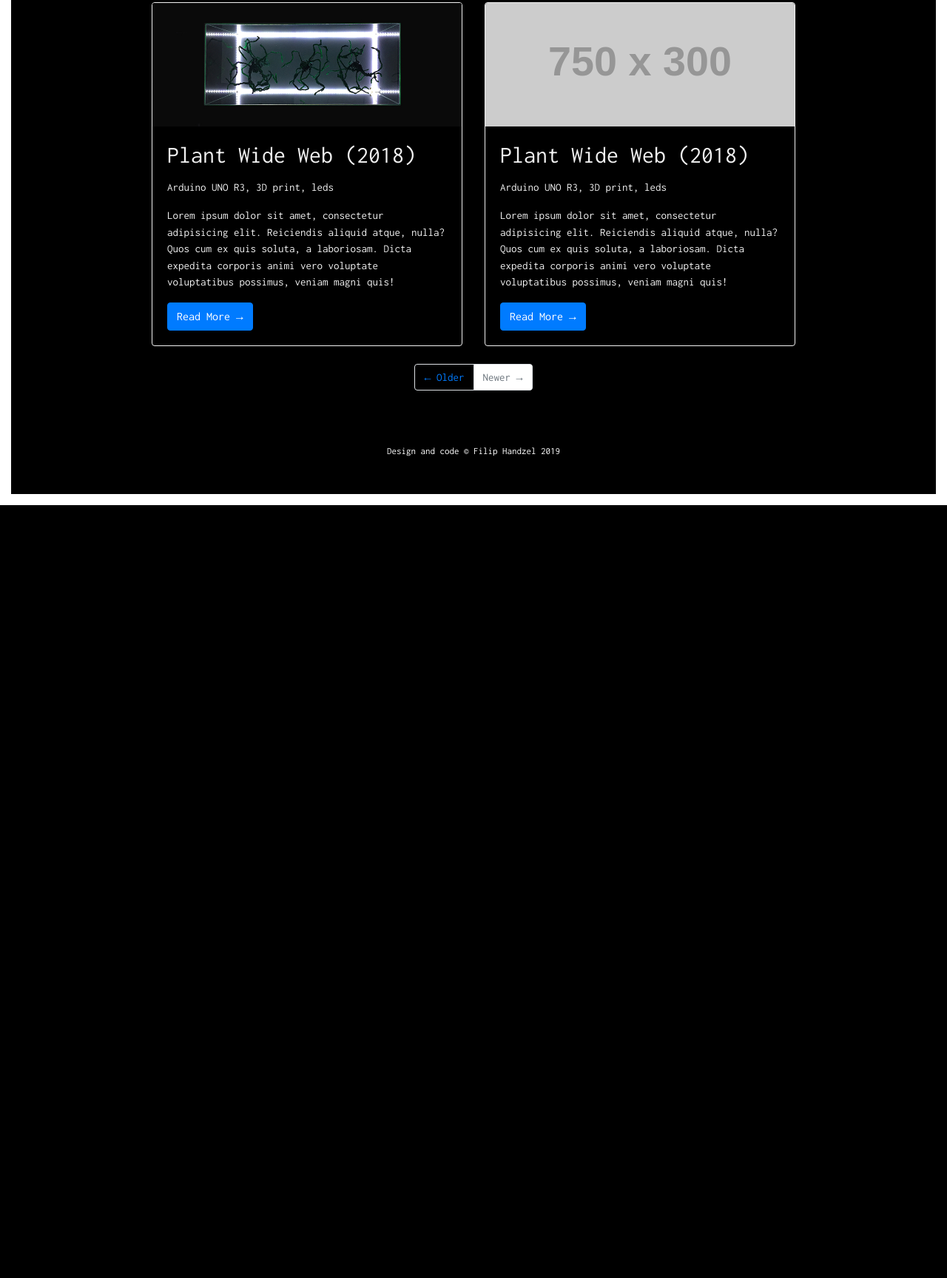
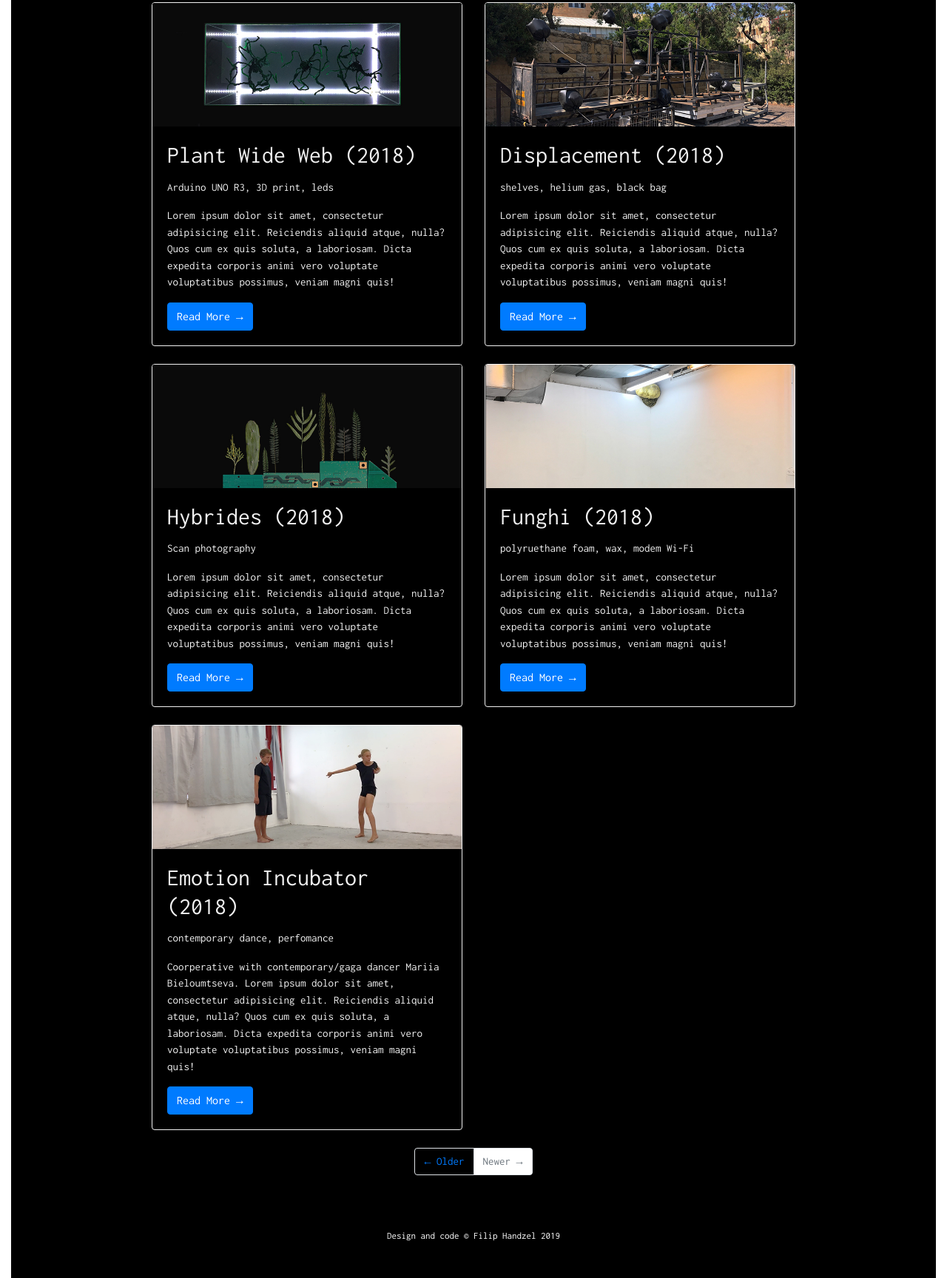
Before and after one commit to haendzel/art-portfolio, a website: page index.html in a window 1280 px wide. Shown: the part 705-2433 px from the top of the page at 74% size. Before the commit the page ends 1388 px from the top, so only its background shows below. Drawn offline with nearby package versions, Linux system fonts and the light colour scheme; placeholder pictures from the web are drawn by us.

Commit message:
add more works

```diff
--- a/index.html
+++ b/index.html
@@ -90,14 +90,50 @@
         </div>
         </div>
 
+        <div class="col-md-6">
+        <div class="card mb-4">
+          <img class="card-img-top" src="img/thumbs/thumb5.jpg" alt="Hybrides">
+          <div class="card-body">
+            <h2 class="card-title">Displacement (2018)</h2>
+            <p class="card-category">shelves, helium gas, black bag</p>
+            <p class="card-text">Lorem ipsum dolor sit amet, consectetur adipisicing elit. Reiciendis aliquid atque, nulla? Quos cum ex quis soluta, a laboriosam. Dicta expedita corporis animi vero voluptate voluptatibus possimus, veniam magni quis!</p>
+            <a href="#" class="btn btn-primary">Read More &rarr;</a>
+          </div>
+        </div>
+        </div>
+
         <!-- Blog Post -->
         <div class="col-md-6">
         <div class="card mb-4">
-          <img class="card-img-top" src="http://placehold.it/750x300" alt="Card image cap">
+          <img class="card-img-top" src="img/thumbs/thumb4.jpg" alt="Hybrides">
           <div class="card-body">
-            <h2 class="card-title">Plant Wide Web (2018)</h2>
-            <p class="card-category">Arduino UNO R3, 3D print, leds</p>
+            <h2 class="card-title">Hybrides (2018)</h2>
+            <p class="card-category">Scan photography</p>
             <p class="card-text">Lorem ipsum dolor sit amet, consectetur adipisicing elit. Reiciendis aliquid atque, nulla? Quos cum ex quis soluta, a laboriosam. Dicta expedita corporis animi vero voluptate voluptatibus possimus, veniam magni quis!</p>
+            <a href="#" class="btn btn-primary">Read More &rarr;</a>
+          </div>
+        </div>
+        </div>
+
+         <div class="col-md-6">
+        <div class="card mb-4">
+          <img class="card-img-top" src="img/thumbs/thumb6.jpg" alt="Hybrides">
+          <div class="card-body">
+            <h2 class="card-title">Funghi (2018)</h2>
+            <p class="card-category">polyruethane foam, wax, modem Wi-Fi</p>
+            <p class="card-text">Lorem ipsum dolor sit amet, consectetur adipisicing elit. Reiciendis aliquid atque, nulla? Quos cum ex quis soluta, a laboriosam. Dicta expedita corporis animi vero voluptate voluptatibus possimus, veniam magni quis!</p>
+            <a href="#" class="btn btn-primary">Read More &rarr;</a>
+          </div>
+        </div>
+        </div>
+
+        <div class="col-md-6">
+        <div class="card mb-4">
+          <img class="card-img-top" src="img/thumbs/thumb7.jpg" alt="Hybrides">
+          <div class="card-body">
+            <h2 class="card-title">Emotion Incubator (2018)</h2>
+            <p class="card-category">contemporary dance, perfomance</p>
+            <p class="card-text">Coorperative with contemporary/gaga dancer Mariia Bieloumtseva. Lorem ipsum dolor sit amet, consectetur adipisicing elit. Reiciendis aliquid atque, nulla? Quos cum ex quis soluta, a laboriosam. Dicta expedita corporis animi vero voluptate voluptatibus possimus, veniam magni quis!</p>
             <a href="#" class="btn btn-primary">Read More &rarr;</a>
           </div>
         </div>
```
Also changed, not shown: img/thumbs/thumb4.jpg (added), img/thumbs/thumb5.jpg (added), img/thumbs/thumb6.jpg (added), img/thumbs/thumb7.jpg (added).
